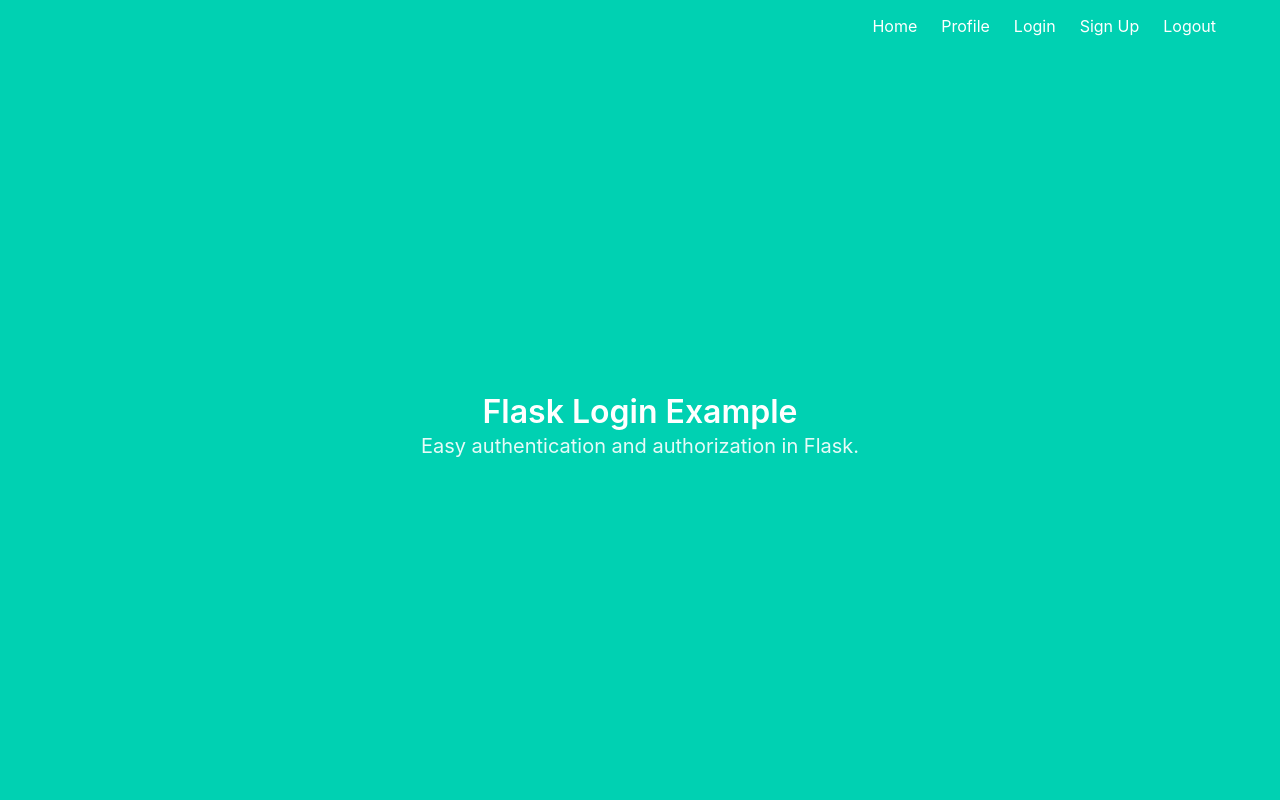
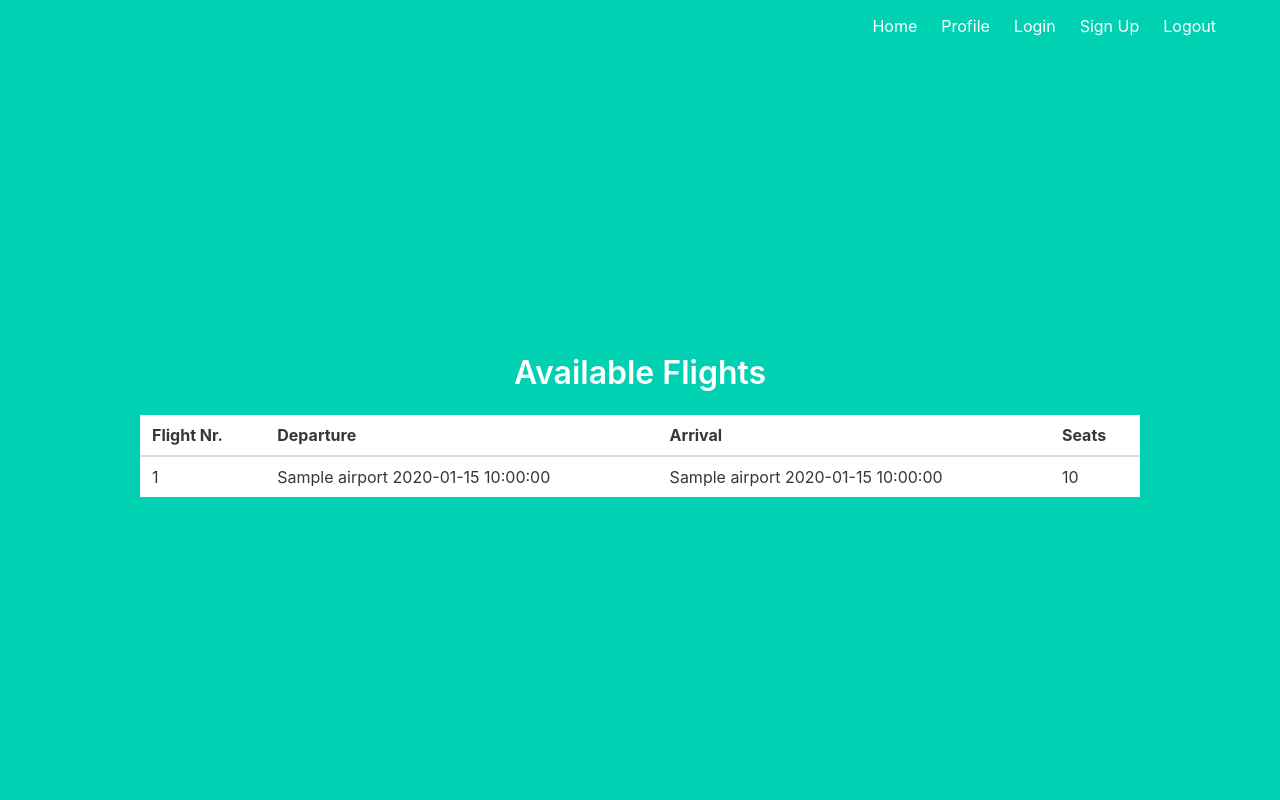
Before and after one commit to Lesoge/bookandfly, a Flask app: page / in a window 1280 px wide. Run offline with Flask 2, Linux system fonts and the light colour scheme; tables that the repository leaves empty hold one stand-in row (values such as "Sample post"); some libraries are stand-ins or nearby versions.

Commit message:
Added flight table

```diff
--- a/routes/main.py
+++ b/routes/main.py
@@ -1,15 +1,18 @@
 from flask import Blueprint, render_template
 from flask_login import login_required, current_user
+
+from User import Flight
 
 app_main = Blueprint('app_main', __name__)
 
 
 @app_main.route('/', methods=['GET'])
 def index():
-    return render_template('index.html')
+    flights = Flight.query
+    return render_template('index.html', flights=flights)
 
 
 @app_main.route('/profile', methods=['GET'])
 @login_required
 def profile():
-    return render_template('profile.html', name=current_user.username)
+    return render_template('profile.html', user=current_user)
--- a/templates/base.html
+++ b/templates/base.html
@@ -4,7 +4,7 @@
     <meta charset="utf-8">
     <meta http-equiv="X-UA-Compatible" content="IE=edge">
     <meta name="viewport" content="width=device-width, initial-scale=1">
-    <title>Flask Auth Example</title>
+    <title>BookNFly</title>
     <link rel="stylesheet" href="https://cdnjs.cloudflare.com/ajax/libs/bulma/0.7.2/css/bulma.min.css" />
 </head>
 <body>
--- a/templates/index.html
+++ b/templates/index.html
@@ -2,9 +2,26 @@
 
 {% block content %}
 <h1 class="title">
-  Flask Login Example
+  Available Flights
 </h1>
-<h2 class="subtitle">
-  Easy authentication and authorization in Flask.
-</h2>
+<table id="data" class="table table-striped" width="1000" style="margin-left:auto;margin-right:auto">
+    <thead>
+      <tr>
+        <th>Flight Nr.</th>
+        <th>Departure</th>
+        <th>Arrival</th>
+        <th>Seats</th>
+      </tr>
+    </thead>
+    <tbody>
+      {% for flight in flights %}
+        <tr>
+          <td>{{ flight.id }}</td>
+          <td>{{ flight.depAirport.name }} {{ flight.depTime }}</td>
+          <td>{{ flight.arrAirport.name }} {{ flight.arrTime }}</td>
+          <td>{{ flight.plane.seats }}</td>
+        </tr>
+      {% endfor %}
+    </tbody>
+</table>
 {% endblock %}
```
Also changed, not shown: templates/profile.html (+9 -1 lines).
